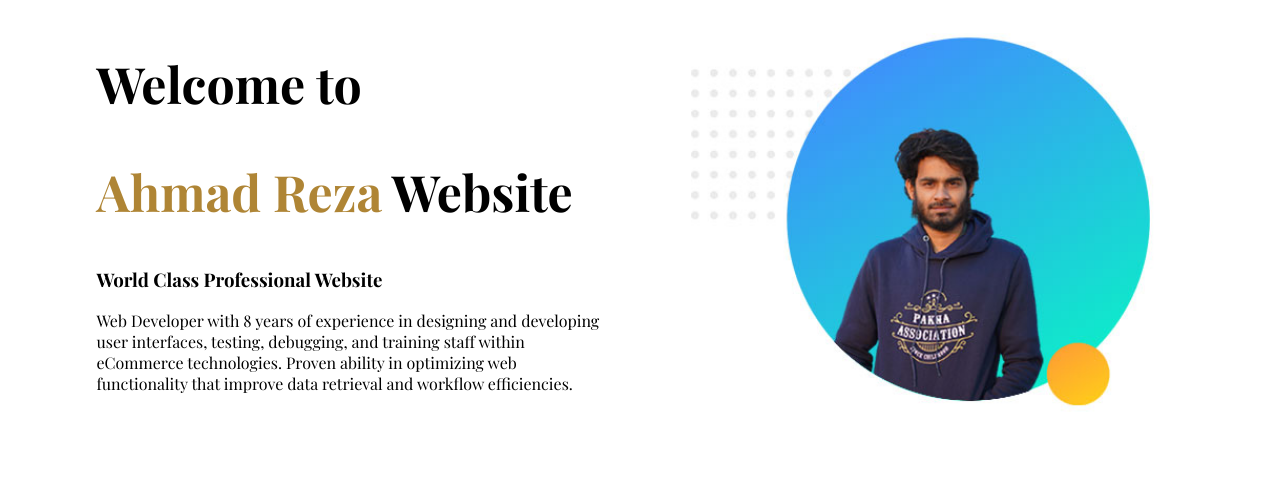
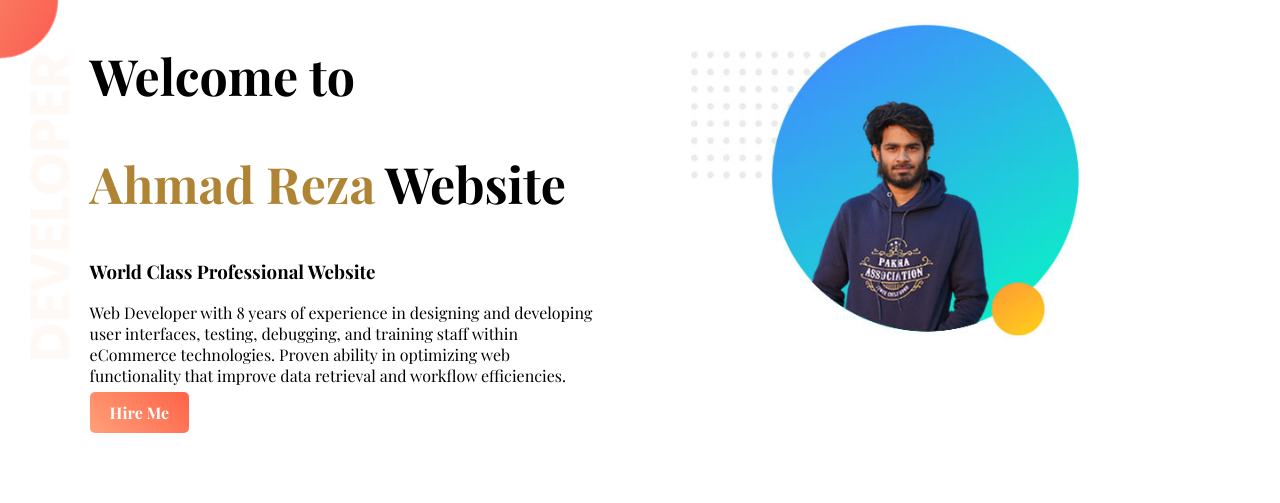
Before and after one commit to ahmadreza3235/web-portfolio, a plain HTML site: page index.html in a window 1280 px wide. Drawn offline with nearby package versions, Linux system fonts and the light colour scheme.

Commit message:
new file

```diff
--- a/index.html
+++ b/index.html
@@ -9,17 +9,22 @@
     <link rel="stylesheet" href="style.css">
 </head>
 <body>
-   <section>
+   <!-- ------ -top-part start-------- -->
+   <section class="top-banner">
        <div class="half-width">
             <h1>Welcome to </h1>
             <h1> <span class="name-hightlight">Ahmad Reza</span> Website</h1>
             <h3>world class professional website</h3>
             <p>Web Developer with 8 years of experience in designing and developing user interfaces, testing, debugging, and training staff within eCommerce technologies. Proven ability in optimizing web functionality that improve data retrieval and workflow efficiencies.</p>
+
+            <a class="link-button" href="https://www.freelancer.com.bd/search/projects/?funnel=true&ngsw-bypass=&w=f" target="_blank">Hire Me</a>
        </div>
        <div class="half-width">
             <img src="images/DSC04735.jpg " alt="">
        </div>
    </section>
 
+  <!-- -------- --top-part end-------- -->
+
 </body>
 </html>
--- a/style.css
+++ b/style.css
@@ -1,11 +1,12 @@
 body{
     font-family: 'Playfair Display', serif;
+    margin: 0;
 }
 
-
+/* .............top part css st....... */
 h1{
     font-size: 50px;
-    font-weight: 700;
+
 }
 
 .name-hightlight{
@@ -24,5 +25,27 @@ h3{
 }
 
 .half-width img{
-    width: 120%;
+    width: 100%;
 }
+
+section{
+    height: 500px;
+}
+
+.top-banner{
+    background-image: url(images/top-banner.png);
+    background-repeat: no-repeat;
+
+
+}
+
+.link-button{
+    text-decoration: none;
+    background-image:linear-gradient(45deg, lightsalmon,tomato );
+    padding: 10px 20px;
+    border-radius: 5px;
+    color: white;
+    font-weight: 700;
+
+}
+/* ............top-part end.......... */
```
Also changed, not shown: images/top-banner.png (added).
